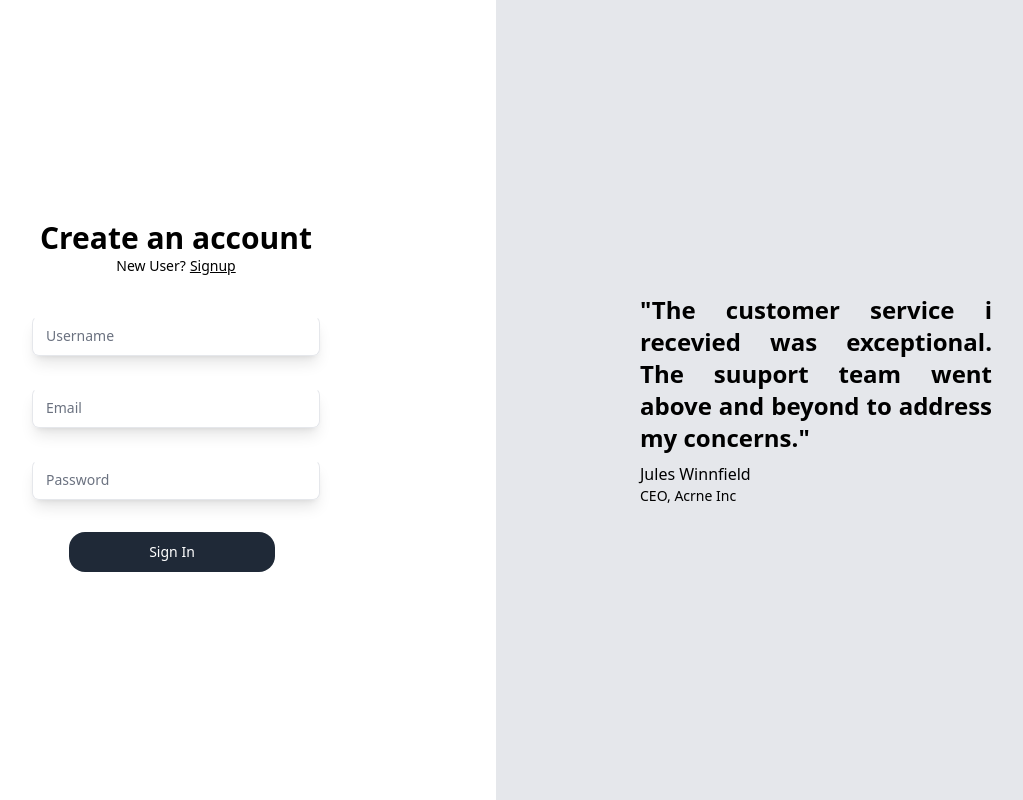
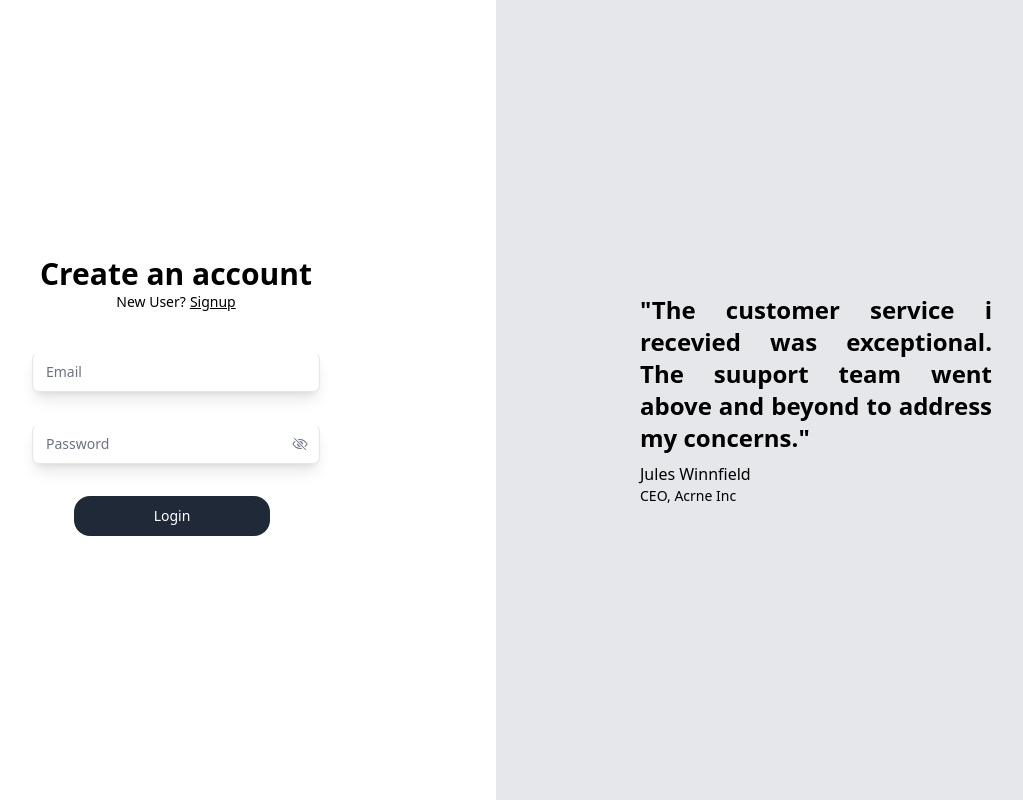
Before and after one commit to Dhruviika/MediumClone, a React (Vite) app in the folder frontend/: page /signin in a window 1280 px wide. Shown: the whole page, without its empty margins (144-1167 px from the left). Built offline with nearby package versions, Linux system fonts and the light colour scheme.

Commit message:
Integrated signup and signin with backend.

```diff
--- a/frontend/src/components/Auth.tsx
+++ b/frontend/src/components/Auth.tsx
@@ -1,18 +1,38 @@
-import { Link } from "react-router-dom";
+import React from "react";
+import { useState } from "react";
+import { Link, useNavigate } from "react-router-dom";
+import { IoEyeOffOutline, IoEyeOutline } from "react-icons/io5";
+import axios from "axios";
 
 interface InputBoxProps {
   label: string;
   onchange: (e: React.ChangeEvent<HTMLInputElement>) => void;
+  type?: string;
+  eyeIcon?: boolean;
 }
 
-export const InputBox = ({ label, onchange }: InputBoxProps) => {
+export const InputBox = ({ label, onchange, type, eyeIcon }: InputBoxProps) => {
+  const [showPassword, setShowPassword] = useState(false);
   return (
     <div className="w-72">
       <div className="relative w-full min-w-[200px] h-10" onChange={onchange}>
         <input
           className="peer w-full h-full bg-transparent text-blue-gray-700 font-sans font-normal outline outline-0 focus:outline-0 disabled:bg-blue-gray-50 disabled:border-0 transition-all placeholder-shown:border placeholder-shown:border-blue-gray-200 placeholder-shown:border-t-blue-gray-200 border focus:border-2 border-t-transparent focus:border-t-transparent text-sm px-3 py-2.5 rounded-[7px] border-blue-gray-200 focus:border-gray-900 shadow-lg"
           placeholder=" "
+          type={showPassword ? "text" : type || "text"}
         />
+        {eyeIcon && (
+          <div
+            className="absolute right-3 top-3"
+            onClick={() => setShowPassword(!showPassword)}
+          >
+            {showPassword ? (
+              <IoEyeOutline className="text-gray-500" />
+            ) : (
+              <IoEyeOffOutline className="text-gray-500" />
+            )}
+          </div>
+        )}
         <label className="flex w-full h-full select-none pointer-events-none absolute left-0 font-normal !overflow-visible truncate peer-placeholder-shown:text-blue-gray-500 leading-tight peer-focus:leading-tight peer-disabled:text-transparent peer-disabled:peer-placeholder-shown:text-blue-gray-500 transition-all -top-1.5 peer-placeholder-shown:text-sm text-[11px] peer-focus:text-[11px] before:content[' '] before:block before:box-border before:w-2.5 before:h-1.5 before:mt-[6.5px] before:mr-1 peer-placeholder-shown:before:border-transparent before:rounded-tl-md before:border-t peer-focus:before:border-t-2 before:border-l peer-focus:before:border-l-2 before:pointer-events-none before:transition-all peer-disabled:before:border-transparent after:content[' '] after:block after:flex-grow after:box-border after:w-2.5 after:h-1.5 after:mt-[6.5px] after:ml-1 peer-placeholder-shown:after:border-transparent after:rounded-tr-md after:border-t peer-focus:after:border-t-2 after:border-r peer-focus:after:border-r-2 after:pointer-events-none after:transition-all peer-disabled:after:border-transparent peer-placeholder-shown:leading-[3.75] text-gray-500 peer-focus:text-gray-900 before:border-blue-gray-200 peer-focus:before:!border-gray-900 after:border-blue-gray-200 peer-focus:after:!border-gray-900">
           {label}
         </label>
@@ -22,6 +42,53 @@ export const InputBox = ({ label, onchange }: InputBoxProps) => {
 };
 
 export const AuthComponent = ({ type }: { type: "signup" | "signin" }) => {
+  const [name, setName] = useState("");
+  const [email, setEmail] = useState("");
+  const [password, setPassword] = useState("");
+
+  const navigate = useNavigate();
+
+  const handleSubmitSignup = async () => {
+    try {
+      const res = await axios.post(
+        "https://backend.cornstar.workers.dev/api/v1/user/signup",
+        {
+          name: name,
+          email: email,
+          password: password,
+        }
+      );
+
+      if (res) {
+        const jwt = res.data.token;
+        localStorage.setItem("token", jwt);
+        navigate("/blogs");
+      }
+    } catch (e) {
+      console.log(e);
+    }
+  };
+
+  const handleSubmitLogin = async () => {
+    try {
+      const res = await axios.post(
+        "https://backend.cornstar.workers.dev/api/v1/user/signin",
+        {
+          email: email,
+          password: password,
+        }
+      );
+
+      if (res) {
+        const jwt = res.data.token;
+        localStorage.setItem("token", jwt);
+        navigate("/blogs");
+      }
+    } catch (e) {
+      console.log(e);
+    }
+  };
+
   return (
     <div className="h-screen flex flex-col justify-center items-center px-16">
       <div className="font-bold text-3xl text-center">Create an account</div>
@@ -38,15 +105,23 @@ export const AuthComponent = ({ type }: { type: "signup" | "signin" }) => {
         </Link>
       </div>
       <div className="mt-10  grid gap-8 grid-rows-2">
-        <InputBox label="Username" onchange={() => console.log("username")} />
-        <InputBox label="Email" onchange={() => console.log("username")} />
-        <InputBox label="Password" onchange={() => console.log("username")} />
+        {type == "signup" && (
+          <InputBox label="Name" onchange={(e) => setName(e.target.value)} />
+        )}
+        <InputBox label="Email" onchange={(e) => setEmail(e.target.value)} />
+        <InputBox
+          label="Password"
+          type="password"
+          eyeIcon={true}
+          onchange={(e) => setPassword(e.target.value)}
+        />
       </div>
       <button
         type="button"
+        onClick={type == "signup" ? handleSubmitSignup : handleSubmitLogin}
         className="text-white bg-gray-800 hover:bg-gray-900 focus:outline-none mt-8 focus:ring-4 focus:ring-gray-300 font-medium rounded-2xl text-sm px-20 py-2.5 me-2 mb-2 dark:bg-gray-800 dark:hover:bg-gray-700 dark:focus:ring-gray-700 dark:border-gray-700"
       >
-        {type == "signup" ? "Sign Up" : "Sign In"}
+        {type == "signup" ? "Sign Up" : "Login"}
       </button>
     </div>
   );
```
